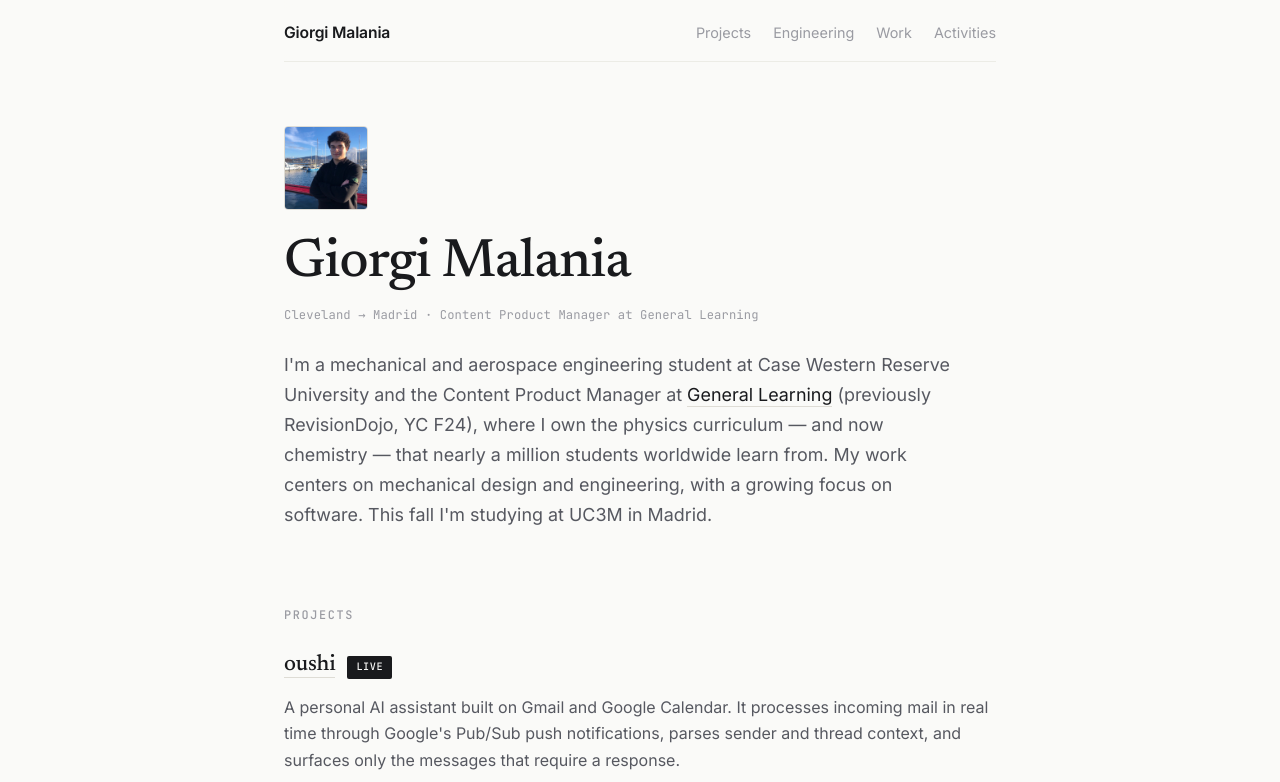
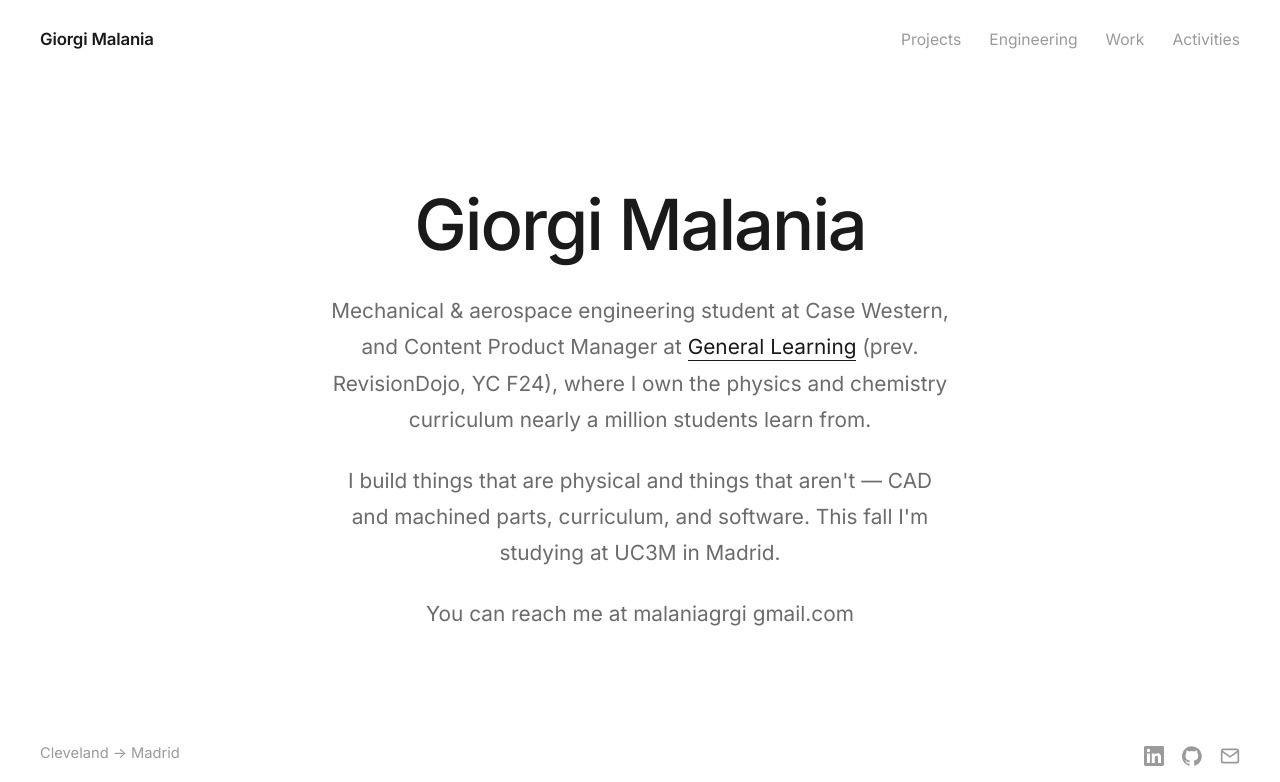
Before and after one commit to GiorgiMalanozavri/Personal, a website: page index.html in a window 1280 px wide. Shown: the top 782 px of the page. Drawn offline with Linux system fonts and the light colour scheme.

Commit message:
Return to centered minimalist hero with full content
Restore the clean white, sans-serif, centered look: name + centered
intro with inline links, location bottom-left and socials bottom-right
in the hero. Keep all four content sections below. Differs from the
reference by leading with the name (no typed "Hey, I'm" line) and its
own copy. Vercel analytics via static script injection.

```diff
--- a/index.html
+++ b/index.html
@@ -7,11 +7,10 @@
   <meta name="description" content="Giorgi Malania — mechanical & aerospace engineering student and content product manager. Projects, engineering, work, and activities." />
   <link rel="preconnect" href="https://fonts.googleapis.com" />
   <link rel="preconnect" href="https://fonts.gstatic.com" crossorigin />
-  <link href="https://fonts.googleapis.com/css2?family=Inter:wght@400;500;600&family=JetBrains+Mono:wght@400;500&family=Newsreader:ital,opsz,wght@0,6..72,400;0,6..72,500;1,6..72,400&display=swap" rel="stylesheet" />
+  <link href="https://fonts.googleapis.com/css2?family=Inter:wght@400;500;600&display=swap" rel="stylesheet" />
   <link rel="stylesheet" href="style.css" />
 </head>
 <body>
-  <div class="wrap">
   <div class="topbar">
     <a class="brand" href="#top">Giorgi Malania</a>
     <nav>
@@ -23,10 +22,23 @@
   </div>
 
   <header class="hero" id="top">
-      <img class="portrait" src="images/portrait.jpeg" alt="Giorgi Malania" />
     <h1>Giorgi Malania</h1>
-      <p class="kicker">Cleveland → Madrid · Content Product Manager at General Learning</p>
-      <p class="bio">I'm a mechanical and aerospace engineering student at Case Western Reserve University and the Content Product Manager at <a class="link" href="https://revisiondojo.com" target="_blank" rel="noopener">General Learning</a> (previously RevisionDojo, YC F24), where I own the physics curriculum — and now chemistry — that nearly a million students worldwide learn from. My work centers on mechanical design and engineering, with a growing focus on software. This fall I'm studying at UC3M in Madrid.</p>
+    <p class="lead">Mechanical &amp; aerospace engineering student at Case Western, and Content Product Manager at <a class="link" href="https://revisiondojo.com" target="_blank" rel="noopener">General Learning</a> (prev. RevisionDojo, YC F24), where I own the physics and chemistry curriculum nearly a million students learn from.</p>
+    <p class="lead">I build things that are physical and things that aren't — CAD and machined parts, curriculum, and software. This fall I'm studying at UC3M in Madrid.</p>
+    <p class="lead">You can reach me at malaniagrgi <at> gmail.com</p>
+
+    <span class="hero__corner hero__corner--left">Cleveland → Madrid</span>
+    <div class="hero__corner hero__corner--right">
+      <a href="https://www.linkedin.com/in/giorgimalania/" target="_blank" rel="noopener" aria-label="LinkedIn">
+        <svg viewBox="0 0 24 24" fill="currentColor" aria-hidden="true"><path d="M20.45 20.45h-3.55v-5.57c0-1.33-.02-3.04-1.85-3.04-1.85 0-2.13 1.45-2.13 2.94v5.67H9.36V9h3.41v1.56h.05c.47-.9 1.63-1.85 3.36-1.85 3.6 0 4.27 2.37 4.27 5.45v6.29zM5.34 7.43a2.06 2.06 0 1 1 0-4.12 2.06 2.06 0 0 1 0 4.12zM7.12 20.45H3.56V9h3.56v11.45zM22.22 0H1.77C.79 0 0 .77 0 1.72v20.56C0 23.23.79 24 1.77 24h20.45c.98 0 1.78-.77 1.78-1.72V1.72C24 .77 23.2 0 22.22 0z"/></svg>
+      </a>
+      <a href="https://github.com/GiorgiMalanozavri" target="_blank" rel="noopener" aria-label="GitHub">
+        <svg viewBox="0 0 24 24" fill="currentColor" aria-hidden="true"><path d="M12 .3a12 12 0 0 0-3.8 23.4c.6.1.8-.3.8-.6v-2c-3.3.7-4-1.6-4-1.6-.6-1.4-1.4-1.8-1.4-1.8-1-.7.1-.7.1-.7 1.2.1 1.8 1.2 1.8 1.2 1 1.8 2.8 1.3 3.5 1 .1-.8.4-1.3.7-1.6-2.7-.3-5.5-1.3-5.5-5.9 0-1.3.5-2.4 1.2-3.2-.1-.3-.5-1.5.1-3.2 0 0 1-.3 3.3 1.2a11.5 11.5 0 0 1 6 0c2.3-1.5 3.3-1.2 3.3-1.2.6 1.7.2 2.9.1 3.2.8.8 1.2 1.9 1.2 3.2 0 4.6-2.8 5.6-5.5 5.9.4.4.8 1.1.8 2.2v3.3c0 .3.2.7.8.6A12 12 0 0 0 12 .3z"/></svg>
+      </a>
+      <a href="mailto:malaniagrgi@gmail.com" aria-label="Email">
+        <svg viewBox="0 0 24 24" fill="none" stroke="currentColor" stroke-width="2" aria-hidden="true"><rect x="2" y="4" width="20" height="16" rx="2"/><path d="m2 6 10 7 10-7"/></svg>
+      </a>
+    </div>
   </header>
 
   <main>
@@ -204,19 +216,8 @@
 
   <footer class="foot">
     <span>Reach me at <a class="link" href="mailto:malaniagrgi@gmail.com">malaniagrgi@gmail.com</a></span>
-      <span class="social">
-        <a href="https://www.linkedin.com/in/giorgimalania/" target="_blank" rel="noopener" aria-label="LinkedIn">
-          <svg viewBox="0 0 24 24" fill="currentColor" aria-hidden="true"><path d="M20.45 20.45h-3.55v-5.57c0-1.33-.02-3.04-1.85-3.04-1.85 0-2.13 1.45-2.13 2.94v5.67H9.36V9h3.41v1.56h.05c.47-.9 1.63-1.85 3.36-1.85 3.6 0 4.27 2.37 4.27 5.45v6.29zM5.34 7.43a2.06 2.06 0 1 1 0-4.12 2.06 2.06 0 0 1 0 4.12zM7.12 20.45H3.56V9h3.56v11.45zM22.22 0H1.77C.79 0 0 .77 0 1.72v20.56C0 23.23.79 24 1.77 24h20.45c.98 0 1.78-.77 1.78-1.72V1.72C24 .77 23.2 0 22.22 0z"/></svg>
-        </a>
-        <a href="https://github.com/GiorgiMalanozavri" target="_blank" rel="noopener" aria-label="GitHub">
-          <svg viewBox="0 0 24 24" fill="currentColor" aria-hidden="true"><path d="M12 .3a12 12 0 0 0-3.8 23.4c.6.1.8-.3.8-.6v-2c-3.3.7-4-1.6-4-1.6-.6-1.4-1.4-1.8-1.4-1.8-1-.7.1-.7.1-.7 1.2.1 1.8 1.2 1.8 1.2 1 1.8 2.8 1.3 3.5 1 .1-.8.4-1.3.7-1.6-2.7-.3-5.5-1.3-5.5-5.9 0-1.3.5-2.4 1.2-3.2-.1-.3-.5-1.5.1-3.2 0 0 1-.3 3.3 1.2a11.5 11.5 0 0 1 6 0c2.3-1.5 3.3-1.2 3.3-1.2.6 1.7.2 2.9.1 3.2.8.8 1.2 1.9 1.2 3.2 0 4.6-2.8 5.6-5.5 5.9.4.4.8 1.1.8 2.2v3.3c0 .3.2.7.8.6A12 12 0 0 0 12 .3z"/></svg>
-        </a>
-        <a href="mailto:malaniagrgi@gmail.com" aria-label="Email">
-          <svg viewBox="0 0 24 24" fill="none" stroke="currentColor" stroke-width="2" aria-hidden="true"><rect x="2" y="4" width="20" height="16" rx="2"/><path d="m2 6 10 7 10-7"/></svg>
-        </a>
-      </span>
+    <span class="updated">Last updated July 2026</span>
   </footer>
-  </div>
 
   <script src="app.js"></script>
   <!-- Vercel Web Analytics (static site injection) -->
--- a/style.css
+++ b/style.css
@@ -1,16 +1,14 @@
 * { box-sizing: border-box; margin: 0; padding: 0; }
 
 :root {
-  --bg:      #fafaf8;
-  --ink:     #191a1d;
-  --muted:   #565860;
-  --faint:   #9a9ba2;
-  --line:    #ececE6;
-  --line-2:  #dedcd5;
+  --bg:     #ffffff;
+  --ink:    #1a1a1a;
+  --muted:  #6b6b6b;
+  --faint:  #9a9a9a;
+  --line:   #ebebeb;
+  --line-2: #1a1a1a;
 
-  --serif: "Newsreader", Georgia, "Times New Roman", serif;
-  --sans:  "Inter", -apple-system, BlinkMacSystemFont, "Segoe UI", sans-serif;
-  --mono:  "JetBrains Mono", ui-monospace, "SF Mono", Menlo, monospace;
+  --sans: "Inter", -apple-system, BlinkMacSystemFont, "Segoe UI", Helvetica, Arial, sans-serif;
 }
 
 html { scroll-behavior: smooth; }
@@ -18,7 +16,7 @@
 body {
   font-family: var(--sans);
   font-size: 16px;
-  line-height: 1.62;
+  line-height: 1.6;
   color: var(--ink);
   background: var(--bg);
   min-height: 100vh;
@@ -26,138 +24,124 @@
   text-rendering: optimizeLegibility;
 }
 
-.wrap { max-width: 760px; margin: 0 auto; padding: 0 24px; }
-
 /* ---------- top bar ---------- */
 .topbar {
-  position: sticky;
-  top: 0;
-  z-index: 40;
+  position: fixed;
+  top: 0; left: 0; right: 0;
   display: flex;
-  align-items: baseline;
+  align-items: center;
   justify-content: space-between;
-  gap: 16px;
-  padding: 20px 0 16px;
-  background: color-mix(in srgb, var(--bg) 88%, transparent);
-  backdrop-filter: blur(6px);
-  border-bottom: 1px solid var(--line);
+  padding: 26px 40px;
+  z-index: 50;
+  background: linear-gradient(to bottom, rgba(255,255,255,.92), rgba(255,255,255,0));
 }
-.topbar .brand { font-weight: 600; font-size: 0.98rem; letter-spacing: -0.01em; }
-.topbar nav { display: flex; gap: 22px; }
-.topbar nav a { color: var(--faint); font-size: 0.9rem; transition: color .16s; }
+.topbar .brand { font-weight: 600; font-size: 1.05rem; letter-spacing: -0.01em; }
+.topbar nav { display: flex; gap: 28px; }
+.topbar nav a { color: var(--faint); font-size: 0.98rem; transition: color .18s; }
 .topbar nav a:hover { color: var(--ink); }
 
 /* ---------- hero ---------- */
-.hero { padding: 64px 0 20px; }
-.portrait {
-  width: 84px; height: 84px;
-  border-radius: 4px;
-  object-fit: cover;
-  border: 1px solid var(--line-2);
-  margin-bottom: 26px;
-  display: block;
+.hero {
+  position: relative;
+  min-height: 100vh;
+  display: flex;
+  flex-direction: column;
+  align-items: center;
+  justify-content: center;
+  text-align: center;
+  padding: 120px 24px 100px;
 }
 .hero h1 {
-  font-family: var(--serif);
+  font-size: clamp(2.6rem, 8vw, 4.4rem);
   font-weight: 500;
-  font-size: clamp(2.4rem, 6vw, 3.4rem);
-  line-height: 1.02;
-  letter-spacing: -0.015em;
-  margin-bottom: 14px;
+  letter-spacing: -0.03em;
+  line-height: 1.04;
+  margin-bottom: 32px;
 }
-.kicker {
-  font-family: var(--mono);
-  font-size: 0.76rem;
+.hero .lead {
+  max-width: 620px;
+  font-size: clamp(1.05rem, 2.3vw, 1.3rem);
+  line-height: 1.75;
+  color: var(--muted);
+}
+.hero .lead + .lead { margin-top: 24px; }
+
+/* corners inside the hero (Owen-style) */
+.hero__corner {
+  position: absolute;
+  bottom: 34px;
+  font-size: 0.92rem;
   color: var(--faint);
-  letter-spacing: 0.01em;
-  margin-bottom: 24px;
 }
-.bio {
-  font-size: 1.12rem;
-  line-height: 1.68;
-  color: var(--muted);
-  max-width: 60ch;
-}
-.bio .ink { color: var(--ink); }
-.bio + .bio { margin-top: 14px; }
+.hero__corner--left { left: 40px; }
+.hero__corner--right { right: 40px; display: flex; gap: 18px; }
+.hero__corner--right a { color: var(--faint); transition: color .18s; }
+.hero__corner--right a:hover { color: var(--ink); }
+.hero__corner--right svg { width: 20px; height: 20px; display: block; }
 
 /* ---------- links ---------- */
 a { color: inherit; text-decoration: none; }
 .link {
   color: var(--ink);
-  border-bottom: 1px solid var(--line-2);
+  border-bottom: 1px solid var(--ink);
   padding-bottom: 1px;
-  transition: border-color .16s, color .16s;
+  transition: opacity .15s;
 }
-.link:hover { border-color: var(--ink); }
+.link:hover { opacity: 0.55; }
 
 /* ---------- sections ---------- */
-.section { padding: 56px 0 8px; }
+main { max-width: 720px; margin: 0 auto; padding: 0 24px; }
+
+.section { padding: 76px 0 8px; }
 .section > h2 {
-  font-family: var(--mono);
-  font-size: 0.74rem;
-  font-weight: 500;
+  font-size: 0.82rem;
+  font-weight: 600;
   text-transform: uppercase;
   letter-spacing: 0.14em;
   color: var(--faint);
-  margin-bottom: 8px;
+  margin-bottom: 6px;
 }
 
-.item { padding: 30px 0; border-top: 1px solid var(--line); }
+.item { padding: 32px 0; border-top: 1px solid var(--line); }
 .section > h2 + .item { border-top: none; padding-top: 14px; }
 
-.item__head { display: flex; align-items: baseline; gap: 12px; flex-wrap: wrap; margin-bottom: 10px; }
-.item__head h3 {
-  font-family: var(--serif);
-  font-size: 1.4rem;
-  font-weight: 500;
-  letter-spacing: -0.01em;
-}
-.item__head h3 a { border-bottom: 1px solid var(--line-2); padding-bottom: 1px; transition: border-color .16s; }
-.item__head h3 a:hover { border-color: var(--ink); }
-.item__head h3 em { font-style: italic; font-weight: 400; color: var(--muted); font-size: 0.86em; }
-.item__date {
-  font-family: var(--mono);
-  margin-left: auto;
-  color: var(--faint);
-  font-size: 0.76rem;
-  white-space: nowrap;
-}
-.item p { color: var(--muted); font-size: 1rem; line-height: 1.66; }
+.item__head { display: flex; align-items: baseline; gap: 12px; flex-wrap: wrap; margin-bottom: 11px; }
+.item__head h3 { font-size: 1.22rem; font-weight: 600; letter-spacing: -0.01em; }
+.item__head h3 a { border-bottom: 1px solid var(--ink); padding-bottom: 1px; transition: opacity .15s; }
+.item__head h3 a:hover { opacity: 0.55; }
+.item__head h3 em { font-style: normal; font-weight: 400; color: var(--muted); font-size: 0.9em; }
+.item__date { margin-left: auto; color: var(--faint); font-size: 0.85rem; white-space: nowrap; }
+.item p { color: var(--muted); font-size: 1rem; line-height: 1.68; }
 .item p + p { margin-top: 12px; }
 
 .chip {
-  font-family: var(--mono);
-  font-size: 0.64rem; font-weight: 500;
+  font-size: 0.68rem; font-weight: 600;
   text-transform: uppercase; letter-spacing: 0.05em;
   color: var(--bg); background: var(--ink);
   padding: 3px 9px; border-radius: 2px;
 }
 
 /* tags */
-.tags { list-style: none; display: flex; flex-wrap: wrap; gap: 7px; margin-top: 16px; }
+.tags { list-style: none; display: flex; flex-wrap: wrap; gap: 8px; margin-top: 16px; }
 .tags li {
-  font-family: var(--mono);
-  font-size: 0.72rem; color: var(--muted);
-  border: 1px solid var(--line-2);
-  border-radius: 2px; padding: 3px 9px;
+  font-size: 0.78rem; color: var(--muted);
+  border: 1px solid var(--line); border-radius: 2px; padding: 3px 10px;
 }
 
 /* gallery */
 .gallery { display: flex; flex-wrap: wrap; gap: 10px; margin-top: 20px; }
 .gallery img {
-  height: 160px; width: auto; max-width: 100%;
-  border-radius: 3px; border: 1px solid var(--line-2);
-  object-fit: cover; cursor: zoom-in;
-  transition: transform .25s ease;
+  height: 158px; width: auto; max-width: 100%;
+  border-radius: 3px; border: 1px solid var(--line);
+  object-fit: cover; cursor: zoom-in; transition: transform .25s ease;
 }
 .gallery img:hover { transform: translateY(-2px); }
 
 /* media items */
-.item--media { display: grid; grid-template-columns: 200px 1fr; gap: 26px; align-items: start; }
+.item--media { display: grid; grid-template-columns: 190px 1fr; gap: 24px; align-items: start; }
 .item__thumb {
   display: block; margin: 0; border-radius: 3px; overflow: hidden;
-  border: 1px solid var(--line-2); aspect-ratio: 16 / 11;
+  border: 1px solid var(--line); aspect-ratio: 16 / 11;
 }
 .item__thumb img { width: 100%; height: 100%; object-fit: cover; object-position: top left; cursor: zoom-in; transition: transform .3s ease; }
 .item__thumb:hover img { transform: scale(1.04); }
@@ -166,7 +150,7 @@
 .lightbox {
   position: fixed; inset: 0;
   display: flex; align-items: center; justify-content: center;
-  padding: 24px; background: rgba(20,20,22,.88);
+  padding: 24px; background: rgba(20,20,20,.9);
   opacity: 0; pointer-events: none;
   transition: opacity .18s ease; z-index: 100; cursor: zoom-out;
 }
@@ -179,20 +163,23 @@
 
 /* ---------- footer ---------- */
 .foot {
+  max-width: 720px; margin: 60px auto 0; padding: 26px 24px 48px;
+  border-top: 1px solid var(--line);
   display: flex; align-items: center; justify-content: space-between; flex-wrap: wrap; gap: 12px;
-  margin-top: 64px; padding: 26px 0 48px; border-top: 1px solid var(--line);
-  font-family: var(--mono); font-size: 0.78rem; color: var(--faint);
+  font-size: 0.9rem; color: var(--faint);
 }
-.foot .social { display: flex; gap: 16px; }
-.foot .social a { color: var(--faint); transition: color .16s; }
-.foot .social a:hover { color: var(--ink); }
-.foot .social svg { width: 18px; height: 18px; display: block; }
+.foot .link { color: var(--faint); border-color: var(--line); }
+.foot .link:hover { color: var(--ink); }
 
 /* ---------- responsive ---------- */
-@media (max-width: 560px) {
-  .topbar nav { gap: 14px; }
-  .topbar nav a { font-size: 0.82rem; }
-  .hero { padding: 44px 0 12px; }
+@media (max-width: 600px) {
+  .topbar { padding: 18px 20px; }
+  .topbar nav { gap: 16px; }
+  .topbar nav a { font-size: 0.86rem; }
+  .hero { padding: 110px 20px 120px; }
+  .hero__corner { font-size: 0.82rem; }
+  .hero__corner--left { left: 20px; }
+  .hero__corner--right { right: 20px; }
   .item--media { grid-template-columns: 1fr; }
   .item__date { margin-left: 0; }
   .gallery img { height: auto; width: 100%; }
```
Lines whose indentation alone changed are shown as unchanged.
